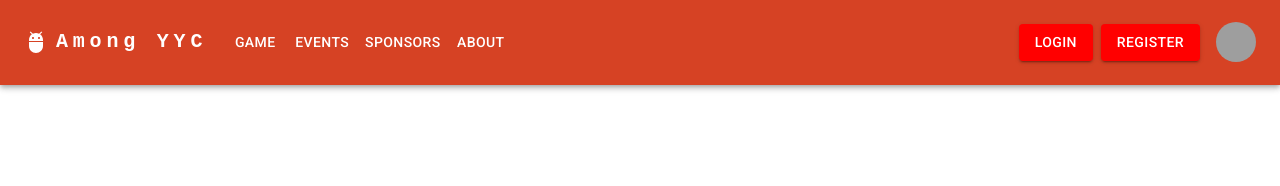
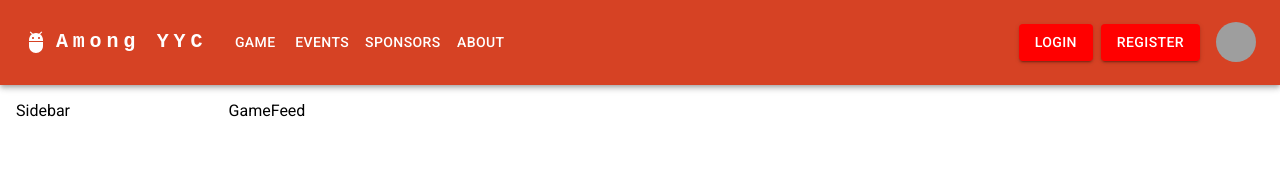
Before and after one commit to elgorhythm/amongYYC-client, a React (Create React App) app: page / in a window 1280 px wide. Shown: the top 186 px of the page. Built offline with nearby package versions, Linux system fonts and the light colour scheme; grey boxes are pictures that could not be loaded.

Commit message:
Added properties to Home page

```diff
--- a/src/pages/home/Home.jsx
+++ b/src/pages/home/Home.jsx
@@ -1,14 +1,21 @@
+import { Box, Stack } from "@mui/material";
 import React from "react";
+import GameFeed from "../../components/gameFeed/GameFeed";
+import SideBar from "../../components/sideBar/SideBar";
+import NavBar from "../../components/navbar/NavBar";
+import RightBar from "../../components/rightBar/RightBar";
 
-import NavBar from "../../components/navbar/NavBar";
-import "./home.css";
 
 const Home = () => {
   return (
-    <div>
+    <Box>
       <NavBar />
-
-    </div>
+      <Stack direction="row" spacing={2} justifyContent="space-between">
+        <SideBar />
+        <GameFeed />
+        <RightBar />
+      </Stack>
+    </Box>
   );
 };
 
```
